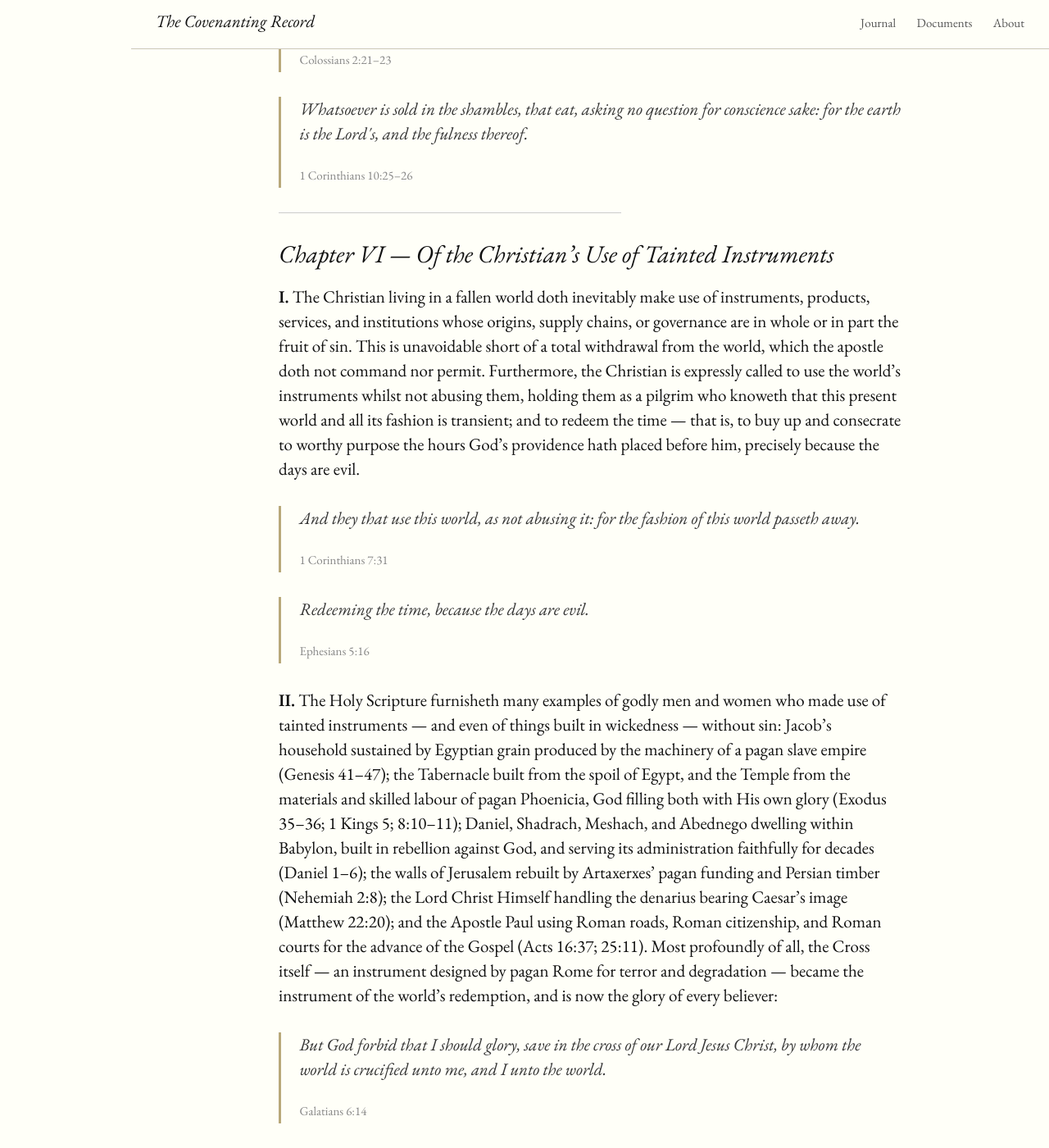
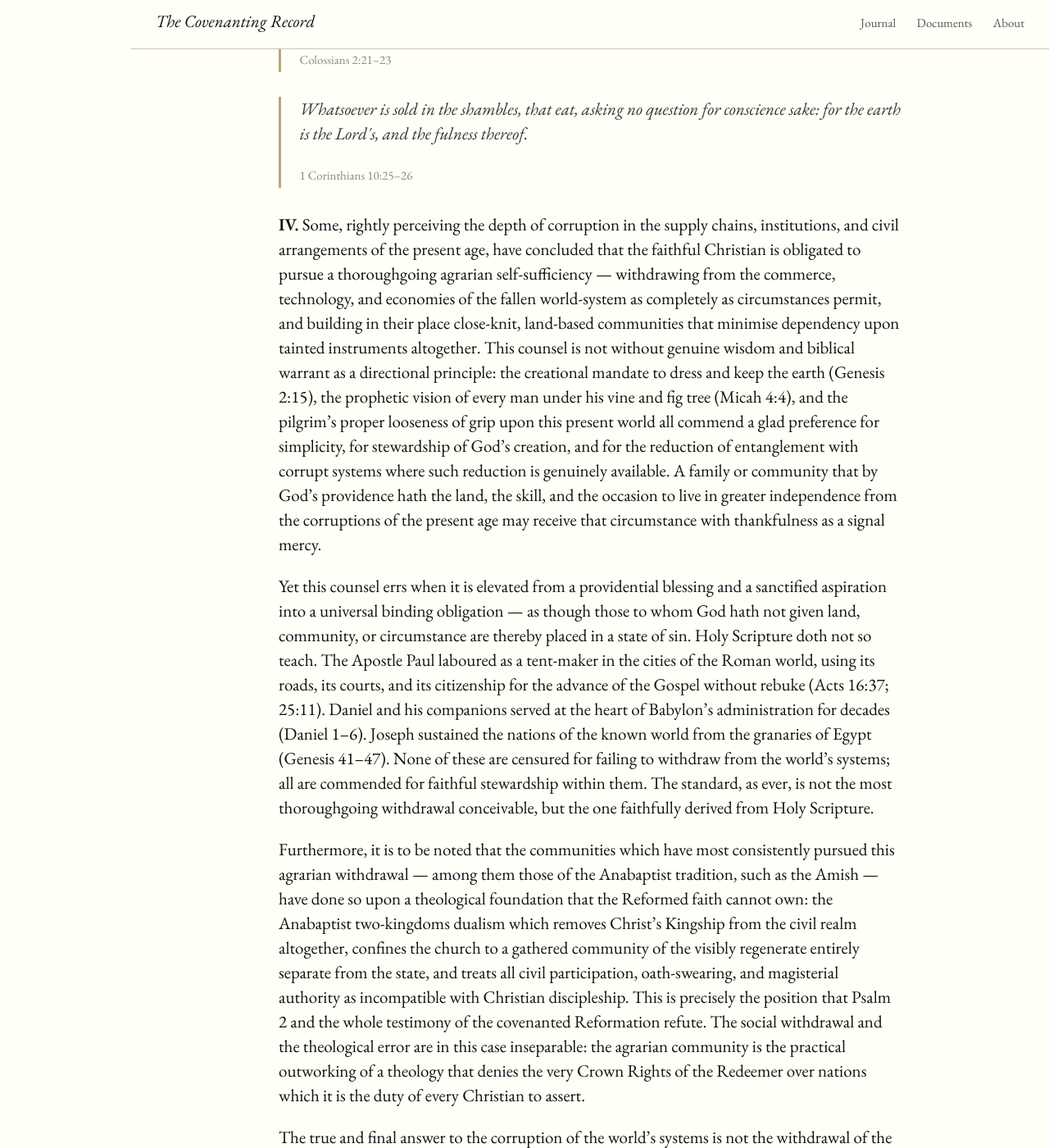
Before and after one commit to ForestWalkUK/covenanting-record, a Jekyll site: the page built from _posts/2026-04-12-confession-concerning-tainted-instruments.md, in a window 1280 px wide and 1400 px high, scrolled down 12050 px. Shown: the whole window at 82% size. Built offline with Jekyll 4.4.1, drawn with Linux system fonts in a browser that asks for light colours; comment, search, counter and statistics services are not loaded; some of the changed text lies outside the part shown.

Commit message:
Update 2026-04-12-confession-concerning-tainted-instruments.md

```diff
--- a/_posts/2026-04-12-confession-concerning-tainted-instruments.md
+++ b/_posts/2026-04-12-confession-concerning-tainted-instruments.md
@@ -264,6 +264,14 @@ The cess of A.D. 1678, already noted in these pages, was but one instrument of t
     <cite>1 Corinthians 10:25&ndash;26</cite>
 </div>
 
+**IV.** Some, rightly perceiving the depth of corruption in the supply chains, institutions, and civil arrangements of the present age, have concluded that the faithful Christian is obligated to pursue a thoroughgoing agrarian self-sufficiency — withdrawing from the commerce, technology, and economies of the fallen world-system as completely as circumstances permit, and building in their place close-knit, land-based communities that minimise dependency upon tainted instruments altogether. This counsel is not without genuine wisdom and biblical warrant as a directional principle: the creational mandate to dress and keep the earth (Genesis 2:15), the prophetic vision of every man under his vine and fig tree (Micah 4:4), and the pilgrim's proper looseness of grip upon this present world all commend a glad preference for simplicity, for stewardship of God's creation, and for the reduction of entanglement with corrupt systems where such reduction is genuinely available. A family or community that by God's providence hath the land, the skill, and the occasion to live in greater independence from the corruptions of the present age may receive that circumstance with thankfulness as a signal mercy.
+
+Yet this counsel errs when it is elevated from a providential blessing and a sanctified aspiration into a universal binding obligation — as though those to whom God hath not given land, community, or circumstance are thereby placed in a state of sin. Holy Scripture doth not so teach. The Apostle Paul laboured as a tent-maker in the cities of the Roman world, using its roads, its courts, and its citizenship for the advance of the Gospel without rebuke (Acts 16:37; 25:11). Daniel and his companions served at the heart of Babylon's administration for decades (Daniel 1–6). Joseph sustained the nations of the known world from the granaries of Egypt (Genesis 41–47). None of these are censured for failing to withdraw from the world's systems; all are commended for faithful stewardship within them. The standard, as ever, is not the most thoroughgoing withdrawal conceivable, but the one faithfully derived from Holy Scripture.
+
+Furthermore, it is to be noted that the communities which have most consistently pursued this agrarian withdrawal — among them those of the Anabaptist tradition, such as the Amish — have done so upon a theological foundation that the Reformed faith cannot own: the Anabaptist two-kingdoms dualism which removes Christ's Kingship from the civil realm altogether, confines the church to a gathered community of the visibly regenerate entirely separate from the state, and treats all civil participation, oath-swearing, and magisterial authority as incompatible with Christian discipleship. This is precisely the position that Psalm 2 and the whole testimony of the covenanted Reformation refute. The social withdrawal and the theological error are in this case inseparable: the agrarian community is the practical outworking of a theology that denies the very Crown Rights of the Redeemer over nations which it is the duty of every Christian to assert.
+
+The true and final answer to the corruption of the world's systems is not the withdrawal of the remnant into separated communities, but the Covenanted Reformation of those systems themselves — the conversion of the nations, the establishment of Christ's Kingship over the civil realm, and the progressive advance of His Kingdom until the knowledge of the LORD covereth the earth as the waters cover the sea (Isaiah 11:9; Habakkuk 2:14). When Christian magistrates govern according to God's Law, and when the commerce and institutions of nations are ordered by the fear of the LORD, the casuistical burden of navigating tainted instruments is lightened not by withdrawal but by reformation. The agrarian aspiration answers a question — how shall the remnant separate from a corrupt world-system? — that the advancing Kingdom progressively dissolves by reforming the system itself. The garden is not abandoned in the end; it is glorified. "And they shall sit every man under his vine and under his fig tree; and none shall make them afraid: for the mouth of the LORD of hosts hath spoken it." (Micah 4:4)
+
 ---
 
 ## Chapter VI &mdash; Of the Christian's Use of Tainted Instruments
```
